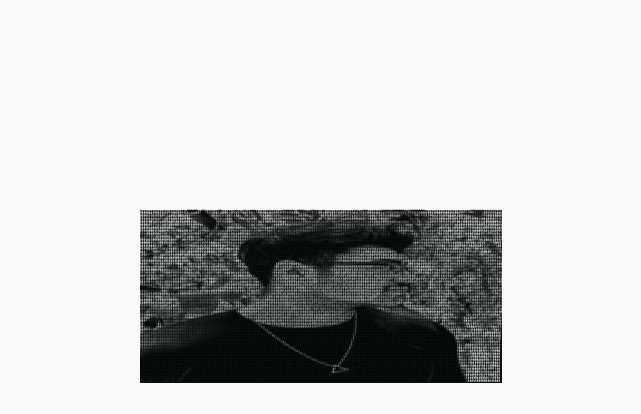
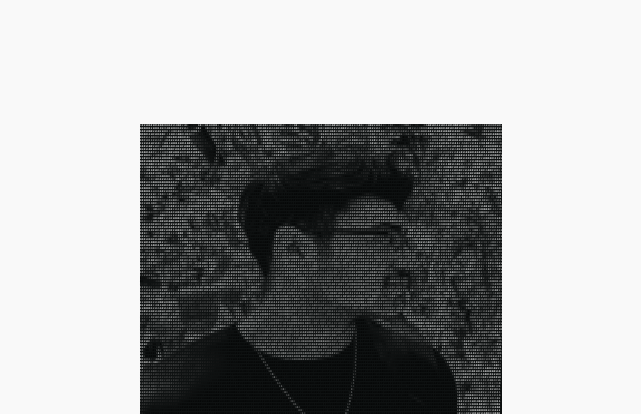
Before and after one commit to Chris-Perkins/Chris-Perkins.github.io, a plain HTML site: page index.html in a window 1280 px wide. Shown: the top 414 px of the page, without its empty margins (319-960 px from the left). Drawn offline with Linux system fonts and the light colour scheme.

Commit message:
fix line height

```diff
--- a/default.css
+++ b/default.css
@@ -83,7 +83,7 @@ a:hover
 
 #pic pre {
 	font-size: clamp(1px, 0.5vmin, 3px);
-	line-height: 0.5;
+	line-height: 1em;
 	word-spacing: 0;
 	letter-spacing: 0;
 	font-family: "Courier Prime Bold", "Courier New", monospace;
```
